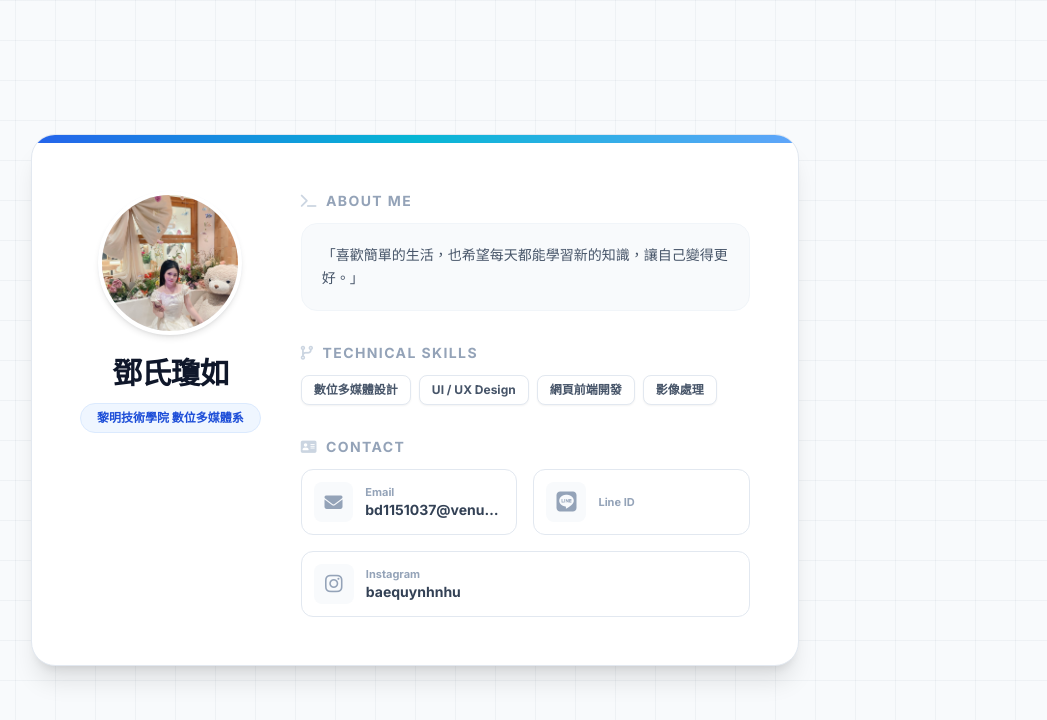
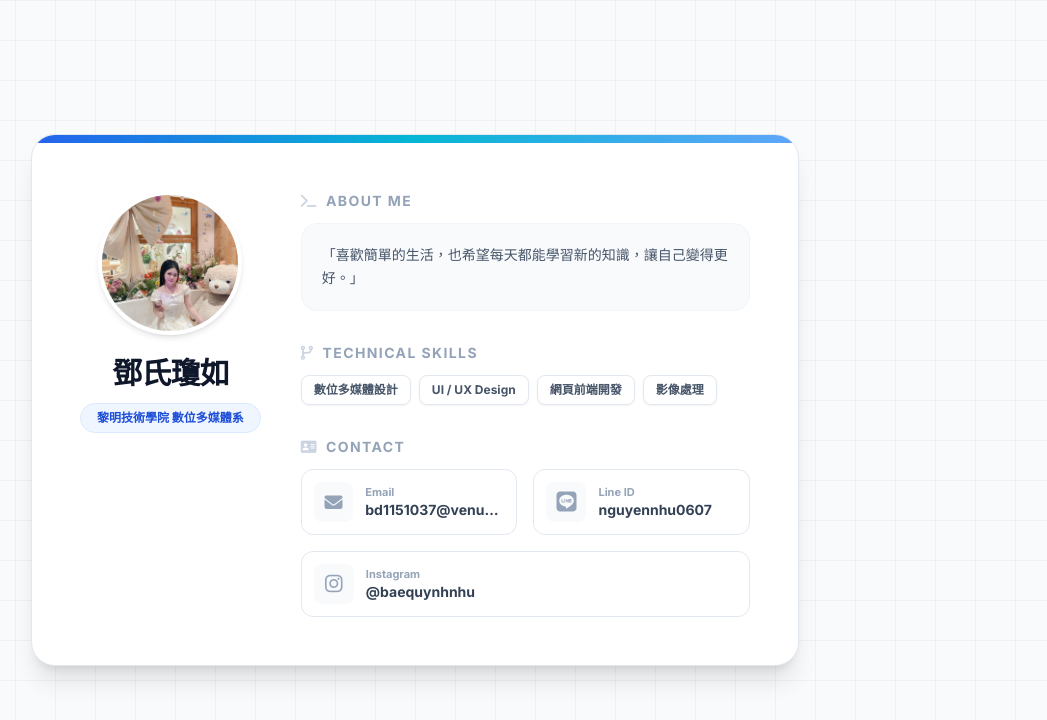
Before and after one commit to bd1151037-source/qiongrubd1151037, a plain HTML site: page index.html in a window 1280 px wide. Shown: the whole page, without its empty margins (225-1272 px from the left). Drawn offline with nearby package versions, Linux system fonts and the light colour scheme.

Commit message:
Fix HTML formatting and improve readability

```diff
--- a/index.html
+++ b/index.html
@@ -3,7 +3,7 @@
 <head>
     <meta charset="UTF-8">
     <meta name="viewport" content="width=device-width, initial-scale=1.0">
-    <title>鄧氏瓊如  | 專業個人主頁</title>
+    <title>鄧氏瓊如 | 專業個人主頁</title>
 
     <!-- Tailwind CSS CDN -->
     <script src="https://cdn.tailwindcss.com"></script>
@@ -40,9 +40,9 @@
                 <div class="flex flex-col items-center flex-shrink-0">
                     <div class="relative w-36 h-36 mb-5">
                         <div class="absolute inset-0 bg-blue-100 rounded-full animate-pulse"></div>
-                        <img src="images/profile.jpg" alt="鄧氏瓊如 " class="relative w-full h-full rounded-full object-cover border-4 border-white shadow-md z-10 bg-slate-100">
+                        <img src="images/profile.jpg" alt="鄧氏瓊如" class="relative w-full h-full rounded-full object-cover border-4 border-white shadow-md z-10 bg-slate-100">
                     </div>
-                    <h1 class="text-3xl font-black text-slate-900 tracking-tight">鄧氏瓊如 </h1>
+                    <h1 class="text-3xl font-black text-slate-900 tracking-tight">鄧氏瓊如</h1>
                     <p class="text-xs font-bold text-blue-700 mt-3 bg-blue-50 px-4 py-1.5 rounded-full border border-blue-100">
                         黎明技術學院 數位多媒體系
                     </p>
@@ -100,7 +100,7 @@
                                 </div>
                                 <div class="text-left">
                                     <p class="text-[11px] text-slate-400 font-bold">Line ID</p>
-                                    <p class="text-sm font-bold text-slate-700"nguyennhu0607</p>
+                                    <p class="text-sm font-bold text-slate-700">nguyennhu0607</p>
                                 </div>
                             </div>
 
@@ -111,7 +111,7 @@
                                 </div>
                                 <div class="text-left">
                                     <p class="text-[11px] text-slate-400 font-bold">Instagram</p>
-                                    <p class="text-sm font-bold text-slate-700">baequynhnhu</p>
+                                    <p class="text-sm font-bold text-slate-700">@baequynhnhu</p>
                                 </div>
                             </a>
                         </div>
```
